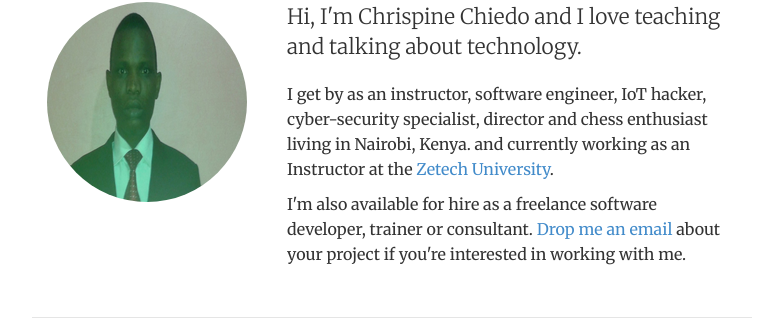
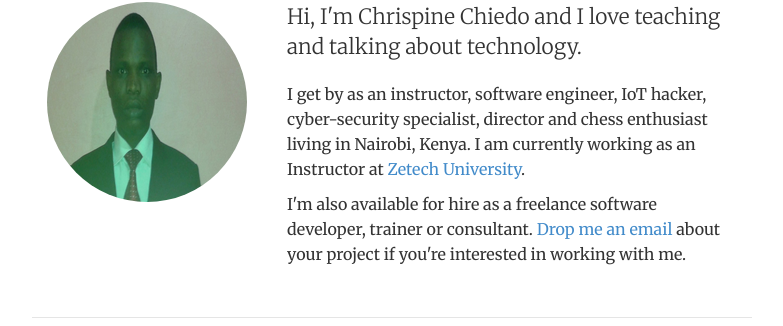
Before and after one commit to theafricanengineer/theafricanengineer.github.io, a Jekyll site: the page built from index.html, in a window 1280 px wide. Shown: the part 118-444 px from the top of the page, without its empty margins (248-1031 px from the left). Built offline with Jekyll 4.4.1, drawn with Linux system fonts in a browser that asks for light colours.

Commit message:
Update index.html

```diff
--- a/index.html
+++ b/index.html
@@ -14,7 +14,7 @@
 	<div itemscope itemtype="http://data-vocabulary.org/Person" class="col-sm-8">
 	<p class="lead">Hi, I'm <span itemprop="name">Chrispine Chiedo</span> and I love teaching and talking about technology.</p>
 	<p>I get by as an <span itemprop="title">instructor</span>, <span itemprop="title">software engineer</span>, <span itemprop="title">IoT hacker</span>, <span itemprop="title">cyber-security specialist</span>, <span itemprop="title">director</span> and chess enthusiast living in <span itemprop="address" itemscope
-    itemtype="http://data-vocabulary.org/Address"> <span itemprop="locality">Nairobi</span>, <span itemprop="region">Kenya.</span></span> and currently working as an Instructor at <span itemprop="affiliation">the <a href="http://zetech.ac.ke">Zetech University</a></span>.</p>
+    itemtype="http://data-vocabulary.org/Address"> <span itemprop="locality">Nairobi</span>, <span itemprop="region">Kenya.</span></span> I am currently working as an Instructor at <span itemprop="affiliation"><a href="http://zetech.ac.ke">Zetech University</a></span>.</p>
 
 	<p>I'm also available for hire as a <span itemprop="title">freelance software developer, trainer or consultant</span>. <a href="contact">Drop me an email</a> about your project if you're interested in working with me.</p>
 	</div>
```
